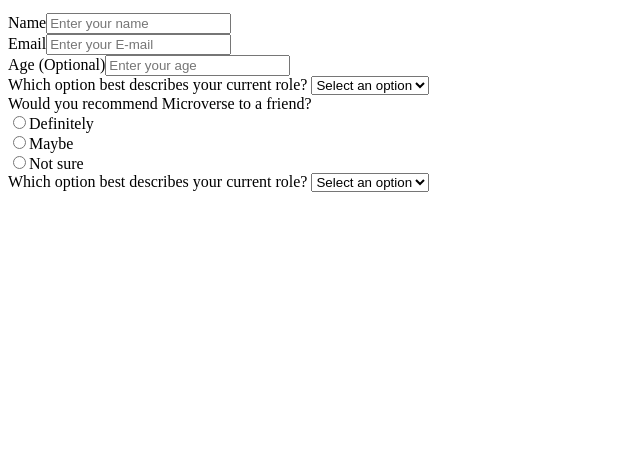
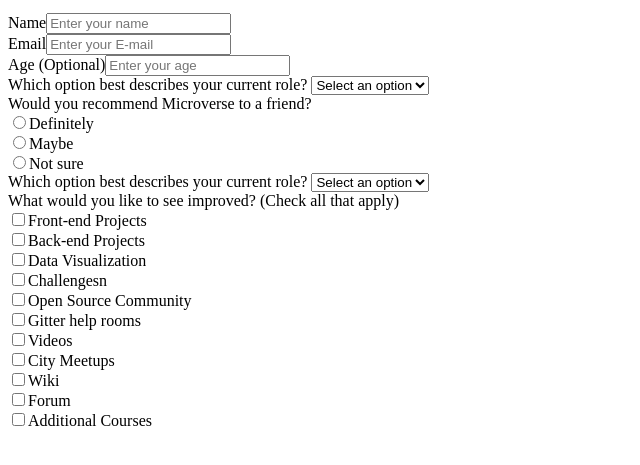
Before and after one commit to anshuman7negi/microverse-practice-1, a plain HTML site: page index.html in a window 1280 px wide. Shown: the part 101-566 px from the top of the page, without its empty margins (0-640 px from the left). Drawn offline with Linux system fonts and the light colour scheme.

Commit message:
addvalues

```diff
--- a/index.html
+++ b/index.html
@@ -52,6 +52,42 @@
                     <option value="community">Community</option>
                     <option value="openSource">Open Source</option>
                   </select>
+                  <div class="improve-container">
+                    <label for="improve">What would you like to see improved? (Check all that apply)</label>
+                    <div class="checkbox-container">
+                        <input type="checkbox" value="Front-end Projects" name="q2" id="q2-o1"><label for="q2-o1">Front-end Projects</label>
+                    </div>
+                    <div class="checkbox-container">
+                        <input type="checkbox" value="Back-end Projects" name="q2" id="q2-o2"><label for="q2-o2">Back-end Projects</label>
+                    </div>
+                    <div class="checkbox-container">
+                        <input type="checkbox" value="Data Visualization" name="q2" id="q2-o3"><label for="q2-o3">Data Visualization</label>
+                    </div>
+                    <div class="checkbox-container">
+                        <input type="checkbox" value="Challenges" name="q2" id="q2-o4"><label for="q2-o4">Challengesn</label>
+                    </div>
+                    <div class="checkbox-container">
+                        <input type="checkbox" value="Open Source Community" name="q2" id="q2-o5"><label for="q2-o5">Open Source Community</label>
+                    </div>
+                    <div class="checkbox-container">
+                        <input type="checkbox" value="Gitter help rooms" name="q2" id="q2-o6"><label for="q2-o6">Gitter help rooms</label>
+                    </div>
+                    <div class="checkbox-container">
+                        <input type="checkbox" value="Videos" name="q2" id="q2-o7"><label for="q2-o7">Videos</label>
+                    </div>
+                    <div class="checkbox-container">
+                        <input type="checkbox" value="City Meetups" name="q2" id="q2-o8"><label for="q2-o8">City Meetups</label>
+                    </div>
+                    <div class="checkbox-container">
+                        <input type="checkbox" value="Wiki" name="q2" id="q2-o9"><label for="q2-o9">Wiki</label>
+                    </div>
+                    <div class="checkbox-container">
+                        <input type="checkbox" value="Forum" name="q2" id="q2-10"><label for="q2-10">Forum</label>
+                    </div>
+                    <div class="checkbox-container">
+                        <input type="checkbox" value="Additional Courses" name="q2" id="q2-11"><label for="q2-11">Additional Courses</label>
+                    </div>
+                </div>
             </div>
         </form>
     </div>
```
